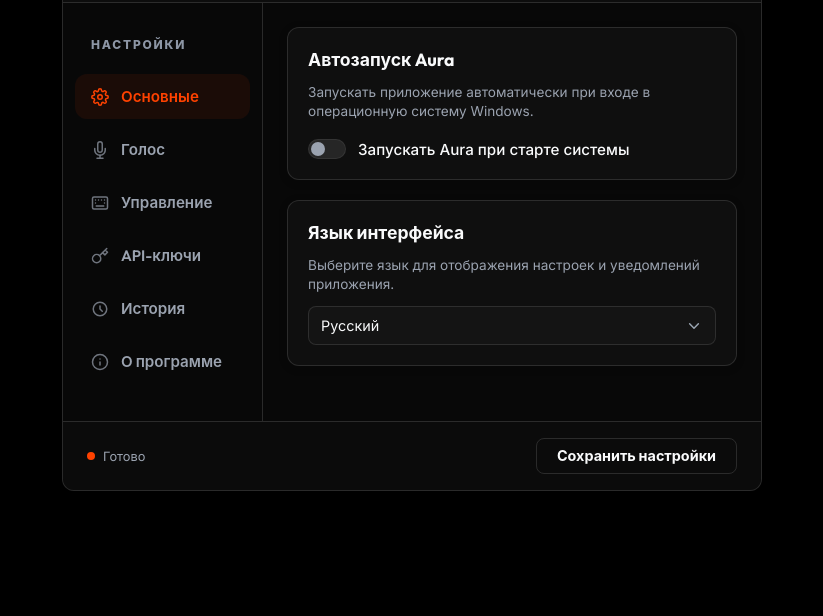
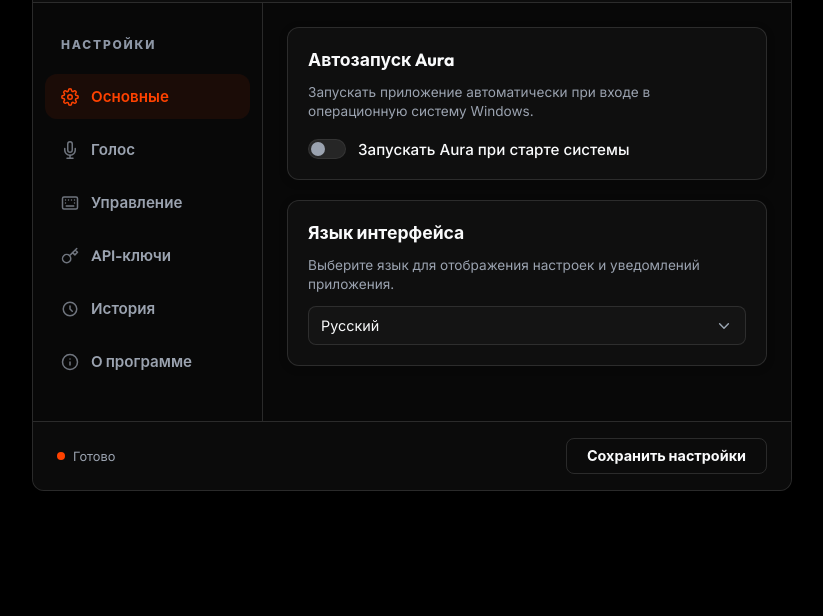
Before and after one commit to malashkadev/aura, a website: page src/index.html in a window 1280 px wide. Shown: the part 184-800 px from the top of the page, without its empty margins (228-1051 px from the left). Drawn offline with Linux system fonts and the light colour scheme.

Commit message:
feat: increase settings window width and sidebar width

```diff
--- a/src-tauri/tauri.conf.json
+++ b/src-tauri/tauri.conf.json
@@ -13,7 +13,7 @@
         "label": "main",
         "title": "Настройки Aura",
         "url": "index.html",
-        "width": 700,
+        "width": 760,
         "height": 550,
         "resizable": false,
         "visible": true,
--- a/src/style.css
+++ b/src/style.css
@@ -53,7 +53,7 @@
 
 /* Glassmorphic Container */
 .glass-container {
-  width: 700px;
+  width: 760px;
   height: 550px;
   background: hsla(0, 0%, 4%, 0.85);
   border: 1px solid var(--border-color);
@@ -122,7 +122,7 @@
 
 /* Sidebar Navigation */
 .settings-nav {
-  width: 200px;
+  width: 230px;
   padding: 20px 12px;
   border-right: 1px solid var(--border-color);
   display: flex;
```
